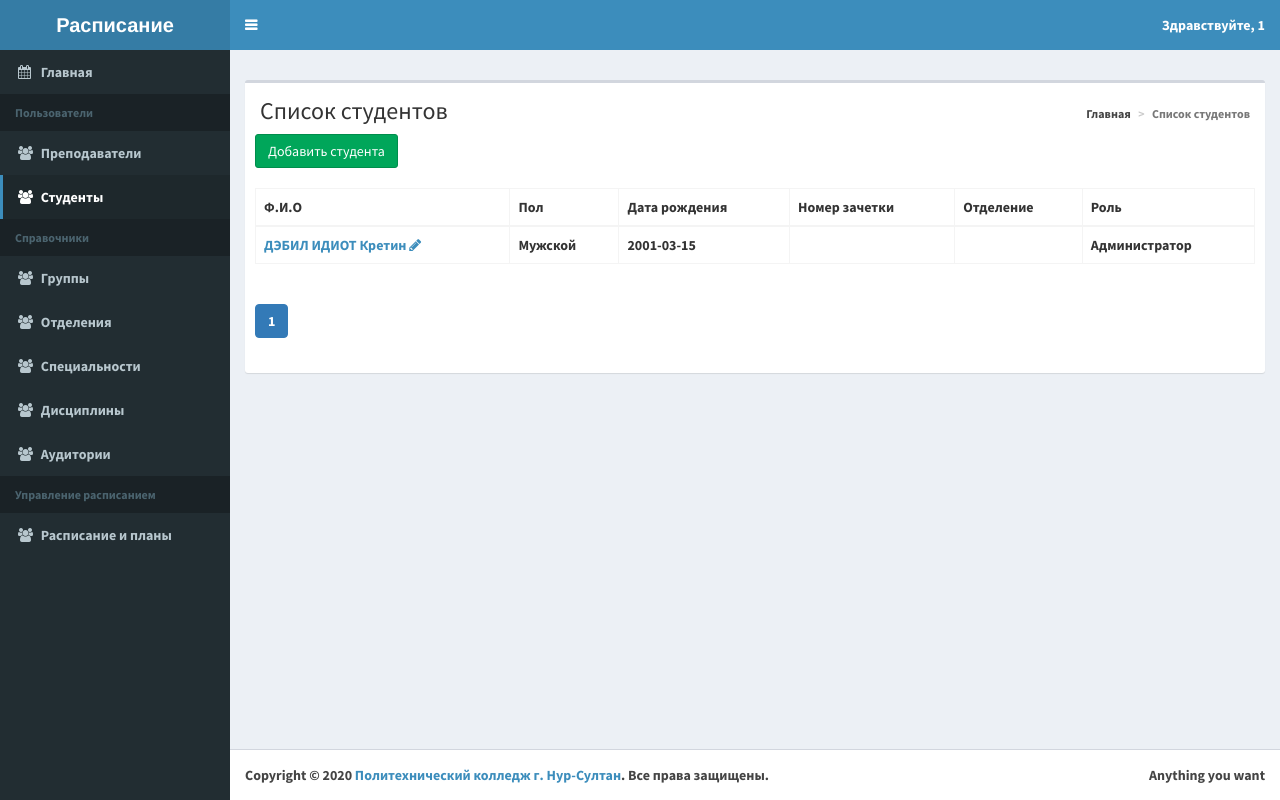
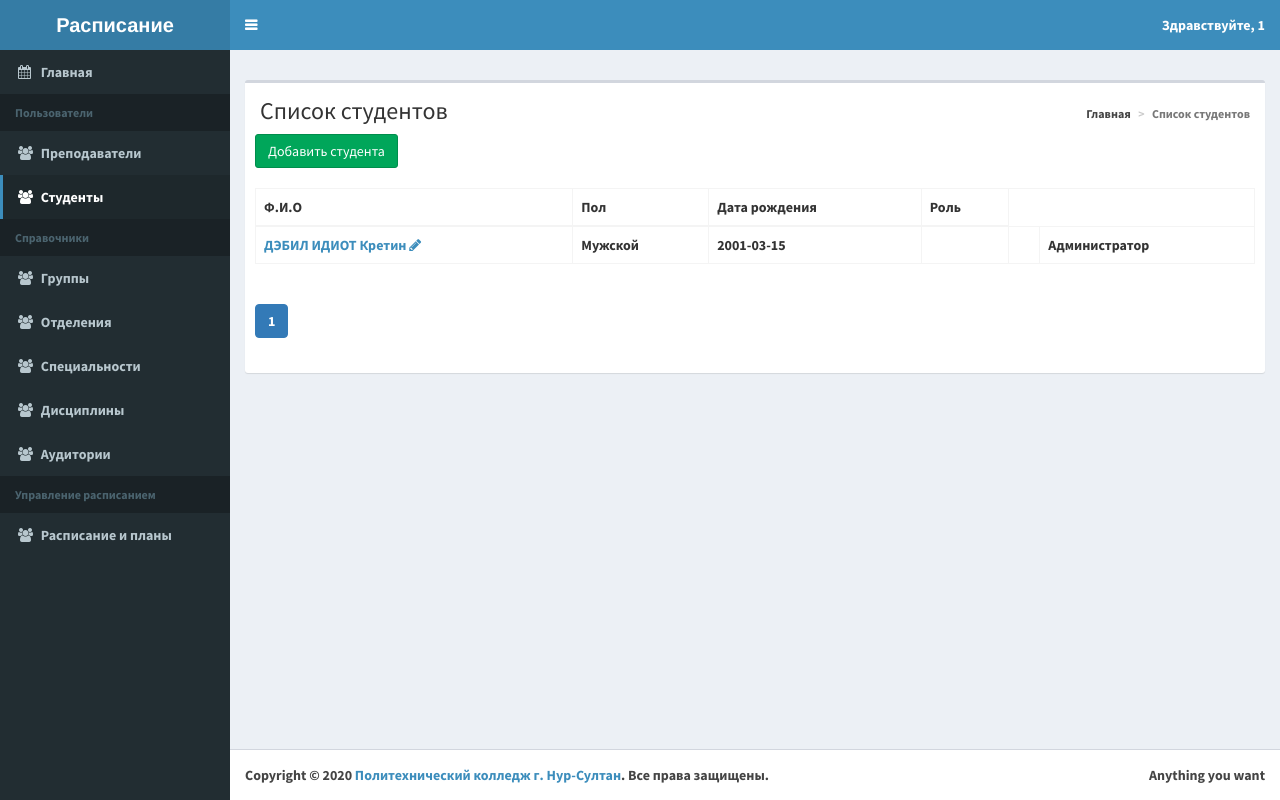
Before and after one commit to Deemooon/webphplast, a PHP site: page /list-student.php in a window 1280 px wide. Run offline with PHP 8.4, Linux system fonts and the light colour scheme; the visitor is signed in with stand-in values (Sample User, id 1); data comes from the database, SQL or seed files in the repository; tables that the repository leaves empty hold one stand-in row (values such as "Sample post"); data that the repository does not hold is empty.

Commit message:
Конец fix

```diff
--- a/list-student.php
+++ b/list-student.php
@@ -41,8 +41,6 @@ require_once 'template/header.php';
                                 <th>Ф.И.О</th>
                                 <th>Пол</th>
                                 <th>Дата рождения</th>
-                                <th>Номер зачетки</th>
-                                <th>Отделение</th>
                                 <th>Роль</th>
                             </tr>
                             </thead>
```
